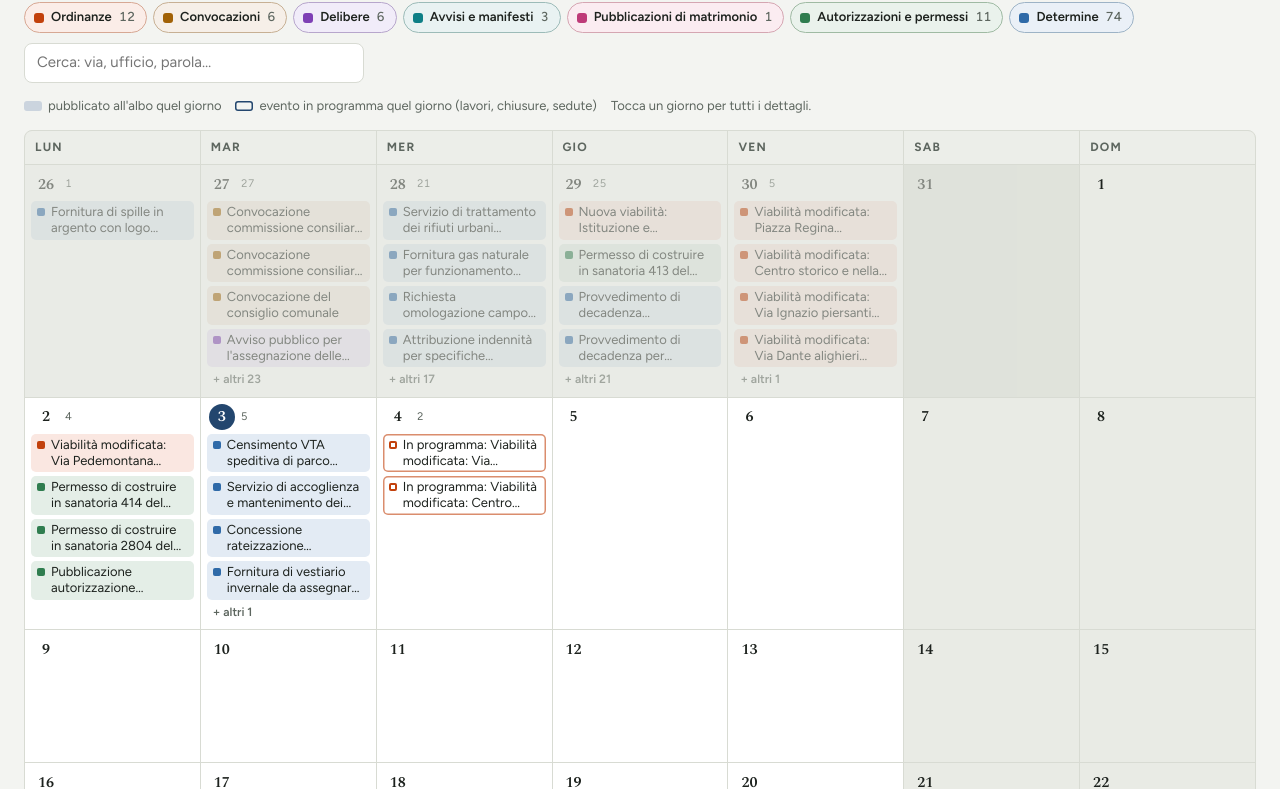
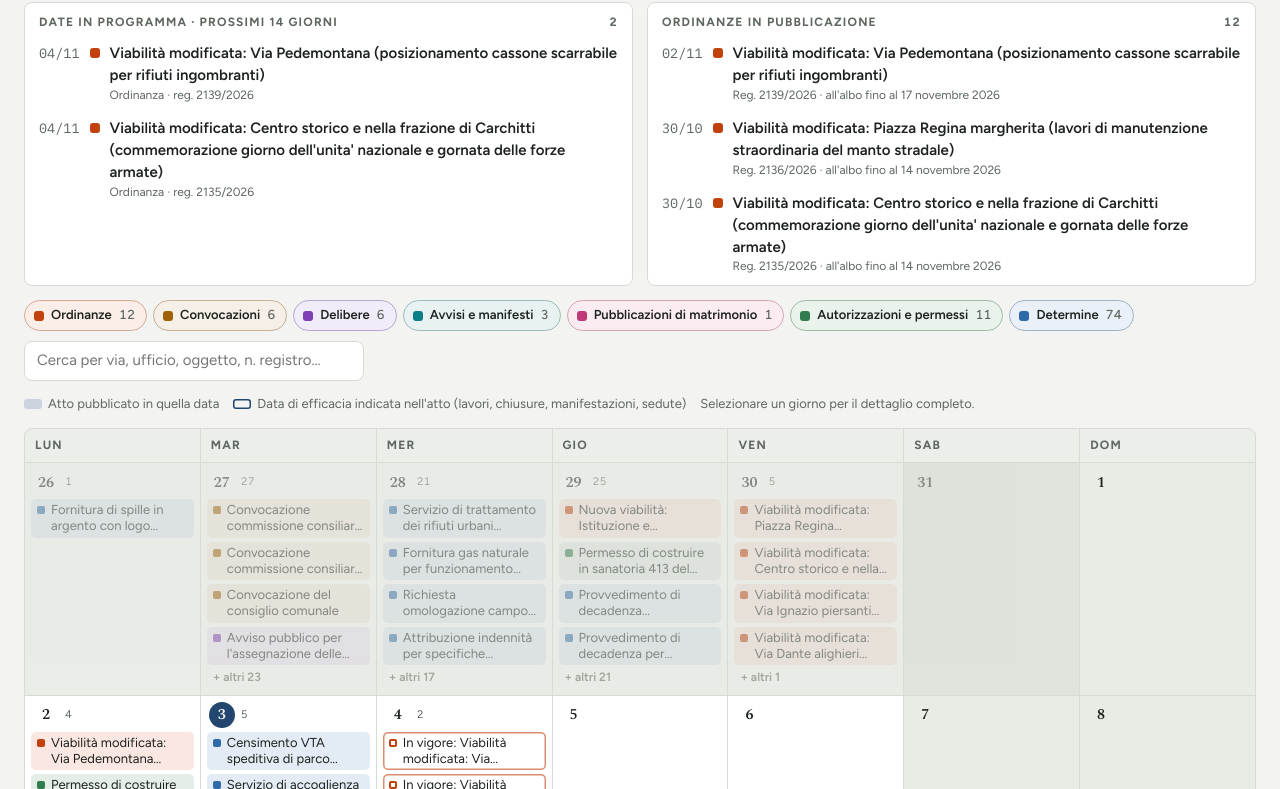
Before and after one commit to albo-palestrina/albo-palestrina.github.io, a plain HTML site: page docs/index.html in a window 1280 px wide. Shown: the part 105-894 px from the top of the page. Drawn offline with nearby package versions, Linux system fonts and the light colour scheme.

Commit message:
Pannello viabilità, testi istituzionali e avviso legale

```diff
--- a/docs/index.html
+++ b/docs/index.html
@@ -4,8 +4,7 @@
 <meta charset="utf-8">
 <meta name="viewport" content="width=device-width,initial-scale=1,viewport-fit=cover">
 <title>Albo Pretorio Palestrina</title>
-<meta name="author" content="Luciano Salierno">
-<meta name="description" content="Calendario dell'Albo Pretorio del Comune di Palestrina, aggiornato ogni giorno.">
+<meta name="description" content="Consultazione a calendario degli atti pubblicati sull'Albo Pretorio online del Comune di Palestrina.">
 <link rel="preconnect" href="https://fonts.googleapis.com">
 <link rel="preconnect" href="https://fonts.gstatic.com" crossorigin>
 <link rel="stylesheet" href="https://fonts.googleapis.com/css2?family=Spectral:wght@500;600;700&family=Figtree:wght@400;500;600;700&family=IBM+Plex+Mono:wght@400;500&display=swap">
@@ -142,6 +141,7 @@ h1 .yr { color: var(--muted); font-weight: 500; }
 
 .foot { display: flex; flex-wrap: wrap; gap: 8px 20px; justify-content: space-between; color: var(--muted); font-size: 13px; }
 .foot p { margin: 0; max-width: 70ch; }
+.foot .disc { flex-basis: 100%; max-width: none; font-size: 12px; }
 .note { font-size: 13px; color: var(--muted); display: flex; gap: 14px; flex-wrap: wrap; align-items: center; }
 .note i { display: inline-flex; align-items: center; gap: 6px; font-style: normal; }
 .note .k1 { width: 18px; height: 10px; border-radius: 3px; background: color-mix(in oklab, var(--accent) 22%, var(--surface)); }
@@ -173,6 +173,28 @@ h1 .yr { color: var(--muted); font-weight: 500; }
 .actions { display: flex; flex-wrap: wrap; gap: 8px; }
 .empty-day { background: var(--surface); border: 1px dashed var(--line); border-radius: var(--r); padding: 28px; text-align: center; color: var(--muted); }
 
+/* pannello viabilità */
+.panel { display: grid; grid-template-columns: repeat(auto-fit, minmax(min(100%, 420px), 1fr)); gap: 14px; }
+.pcol { background: var(--surface); border: 1px solid var(--line); border-radius: var(--r); padding: 12px 14px; display: grid; gap: 8px; align-content: start; min-width: 0; }
+.pcol h2 { margin: 0; font: 700 12px var(--f-body); letter-spacing: .1em; text-transform: uppercase; color: var(--muted); display: flex; justify-content: space-between; gap: 8px; }
+.pcol h2 span { font-variant-numeric: tabular-nums; }
+.plist { display: grid; gap: 2px; max-height: 236px; overflow-y: auto; margin: 0 -6px; }
+.pr { --c: var(--c-altro); display: grid; grid-template-columns: auto auto minmax(0, 1fr); gap: 10px; align-items: start; padding: 6px; border-radius: 6px; text-decoration: none; color: var(--fg); }
+.pr:hover { background: var(--surface-2); }
+.pr .pd { color: var(--muted); padding-top: 1px; }
+.pr .sw { width: 10px; height: 10px; border-radius: 3px; background: var(--c); margin-top: 5px; }
+.pr .pt { display: grid; min-width: 0; }
+.pr .pt b { font-weight: 600; overflow-wrap: anywhere; }
+.pr .pt small { color: var(--muted); font-size: 12px; }
+.pe { margin: 0; color: var(--muted); font-size: 13px; }
+
+@media print {
+  body { background: #fff; color: #000; padding: 0; }
+  .nav, .tools, .note, .actions, .head, .foot #sub, .panel { display: none !important; }
+  .card { break-inside: avoid; border-color: #999; }
+  .card .obj, .facts dt { color: #333; }
+}
+
 @media (max-width: 760px) {
   .weeks .day { min-height: 64px; padding: 4px; }
   .day .ev, .day .more { display: none; }
@@ -193,7 +215,7 @@ h1 .yr { color: var(--muted); font-weight: 500; }
 <div class="wrap" id="app">
   <header class="top">
     <div class="brand">
-      <span class="eyebrow">Albo Pretorio · Comune di Palestrina</span>
+      <span class="eyebrow">Comune di Palestrina · Albo Pretorio online</span>
       <h1 id="title">Caricamento…</h1>
     </div>
     <nav class="nav" aria-label="Navigazione">
@@ -206,6 +228,7 @@ h1 .yr { color: var(--muted); font-weight: 500; }
   <footer class="foot">
     <p id="upd"></p>
     <p id="sub"></p>
+    <p class="disc">Strumento di consultazione non ufficiale, aggiornato automaticamente più volte al giorno. Per ogni effetto di legge fa fede esclusivamente la pubblicazione sull'Albo Pretorio online del Comune di Palestrina.</p>
   </footer>
 </div>
 
@@ -264,8 +287,38 @@ h1 .yr { color: var(--muted); font-weight: 500; }
   }
 
   function evHtml(a, inProgramma) {
-    const testo = inProgramma ? `In programma: ${a.titolo}` : a.titolo;
+    const testo = inProgramma ? `${a.gruppo === "ordinanza" ? "In vigore" : "In programma"}: ${a.titolo}` : a.titolo;
     return `<div class="ev${inProgramma ? " prog" : ""}" style="--c:var(--c-${a.gruppo})" title="${esc(a.tipo + " – " + a.oggetto)}"><span class="sw"></span><span>${esc(testo)}</span></div>`;
+  }
+
+  function rigaPannello(a, giorno, etichetta) {
+    const d = parse(giorno);
+    return `<a class="pr" href="#giorno-${giorno}" style="--c:var(--c-${a.gruppo})">
+      <span class="pd mono">${pad(d.getDate())}/${pad(d.getMonth() + 1)}</span>
+      <span class="sw"></span>
+      <span class="pt"><b>${esc(a.titolo)}</b><small>${esc(etichetta)}</small></span></a>`;
+  }
+
+  function pannello() {
+    const k0 = key(oggi());
+    const lim = new Date(oggi()); lim.setDate(lim.getDate() + 14);
+    const k14 = key(lim);
+    const prossimi = [];
+    for (const a of DATA.atti) for (const g of a.date_citate || []) if (g >= k0 && g <= k14) prossimi.push([g, a]);
+    prossimi.sort((x, y) => x[0].localeCompare(y[0]) || ORDINE.indexOf(x[1].gruppo) - ORDINE.indexOf(y[1].gruppo));
+    const vigenti = DATA.atti.filter((a) => a.gruppo === "ordinanza" && a.pubblicato_al >= k0)
+      .sort((x, y) => y.pubblicato_dal.localeCompare(x.pubblicato_dal));
+    const vuoto = (t) => `<p class="pe">${t}</p>`;
+    return `<section class="panel" aria-label="Viabilità e ordinanze">
+      <div class="pcol">
+        <h2>Date in programma · prossimi 14 giorni <span>${prossimi.length}</span></h2>
+        <div class="plist">${prossimi.length ? prossimi.map(([g, a]) => rigaPannello(a, g, `${a.tipo} · reg. ${a.registro}`)).join("") : vuoto("Nessuna data indicata negli atti per i prossimi 14 giorni.")}</div>
+      </div>
+      <div class="pcol">
+        <h2>Ordinanze in pubblicazione <span>${vigenti.length}</span></h2>
+        <div class="plist">${vigenti.length ? vigenti.map((a) => rigaPannello(a, a.pubblicato_dal, `Reg. ${a.registro} · all'albo fino al ${fmt(a.pubblicato_al)}`)).join("") : vuoto("Nessuna ordinanza attualmente in pubblicazione.")}</div>
+      </div>
+    </section>`;
   }
 
   function vistaMese() {
@@ -302,11 +355,12 @@ h1 .yr { color: var(--muted); font-weight: 500; }
 
     $("#view").innerHTML = `
       <div style="display:grid;gap:14px">
+        ${pannello()}
         <div class="tools">
           <div class="legend" role="group" aria-label="Tipi di atto: tocca per mostrare o nascondere">${legenda()}</div>
-          <label class="search"><input id="q" type="search" placeholder="Cerca: via, ufficio, parola…" value="${esc(cerca)}" aria-label="Cerca negli atti"></label>
+          <label class="search"><input id="q" type="search" placeholder="Cerca per via, ufficio, oggetto, n. registro…" value="${esc(cerca)}" aria-label="Cerca negli atti"></label>
         </div>
-        <div class="note"><i><span class="k1"></span>pubblicato all'albo quel giorno</i><i><span class="k2"></span>evento in programma quel giorno (lavori, chiusure, sedute)</i><span>Tocca un giorno per tutti i dettagli.</span></div>
+        <div class="note"><i><span class="k1"></span>Atto pubblicato in quella data</i><i><span class="k2"></span>Data di efficacia indicata nell'atto (lavori, chiusure, manifestazioni, sedute)</i><span>Selezionare un giorno per il dettaglio completo.</span></div>
         <div class="month" role="grid" aria-label="Calendario del mese">
           <div class="dow">${GIORNI.map((g) => `<div>${g}</div>`).join("")}</div>
           <div class="weeks">${celle}</div>
@@ -363,7 +417,7 @@ h1 .yr { color: var(--muted); font-weight: 500; }
       ["Spesa prevista", a.spesa ? a.spesa.toLocaleString("it-IT", { style: "currency", currency: "EUR" }) : ""],
     ].filter(([, v]) => v);
     return `<article class="card" style="--c:var(--c-${a.gruppo})">
-      <span class="tag"><span class="sw"></span>${esc(a.tipo)}${inProgramma ? " · in programma oggi" : ""}</span>
+      <span class="tag"><span class="sw"></span>${esc(a.tipo)}${inProgramma ? " · efficace in questa data" : ""}</span>
       <h2>${esc(a.titolo)}</h2>
       ${a.oggetto && a.oggetto !== a.titolo ? `<p class="obj">${esc(a.oggetto)}</p>` : ""}
       <dl class="facts">${righe.map(([t, v]) => `<div><dt>${t}</dt><dd>${v}</dd></div>`).join("")}</dl>
@@ -391,7 +445,8 @@ h1 .yr { color: var(--muted); font-weight: 500; }
 
     $("#view").innerHTML = `<div class="dayview">
       <div class="head">
-        <a class="btn" href="#mese-${k.slice(0, 7)}">‹ Torna al calendario</a>
+        <div class="nav" style="display:flex"><a class="btn" href="#mese-${k.slice(0, 7)}">‹ Torna al calendario</a>
+        ${/github\.io$/.test(location.hostname) ? `<button class="btn" type="button" onclick="window.print()">Stampa</button>` : ""}</div>
         <div class="nav" style="display:flex">
           <a class="btn" href="#giorno-${key(prima)}" aria-label="Giorno precedente">‹ ${prima.getDate()} ${MESI[prima.getMonth()].slice(0, 3)}</a>
           <a class="btn" href="#giorno-${key(dopo)}" aria-label="Giorno successivo">${dopo.getDate()} ${MESI[dopo.getMonth()].slice(0, 3)} ›</a>
@@ -399,8 +454,8 @@ h1 .yr { color: var(--muted); font-weight: 500; }
       </div>
       <h1>${esc(titolo)}</h1>
       ${tot ? `<div class="summary">${riepilogo}</div>` : ""}
-      ${pr.length ? `<h2 class="section-title">In programma oggi (${pr.length})</h2>${pr.map((a) => cardHtml(a, k, true)).join("")}` : ""}
-      ${pu.length ? `<h2 class="section-title">Pubblicati all'albo oggi (${pu.length})</h2>${pu.map((a) => cardHtml(a, k, false)).join("")}` : ""}
+      ${pr.length ? `<h2 class="section-title">Atti con efficacia in questa data (${pr.length})</h2>${pr.map((a) => cardHtml(a, k, true)).join("")}` : ""}
+      ${pu.length ? `<h2 class="section-title">Atti pubblicati in questa data (${pu.length})</h2>${pu.map((a) => cardHtml(a, k, false)).join("")}` : ""}
       ${tot ? "" : `<div class="empty-day">Nessun atto per questo giorno${cerca || attivi.size < ORDINE.length ? " con i filtri attivi" : ""}.</div>`}
     </div>`;
     window.scrollTo(0, 0);
```
